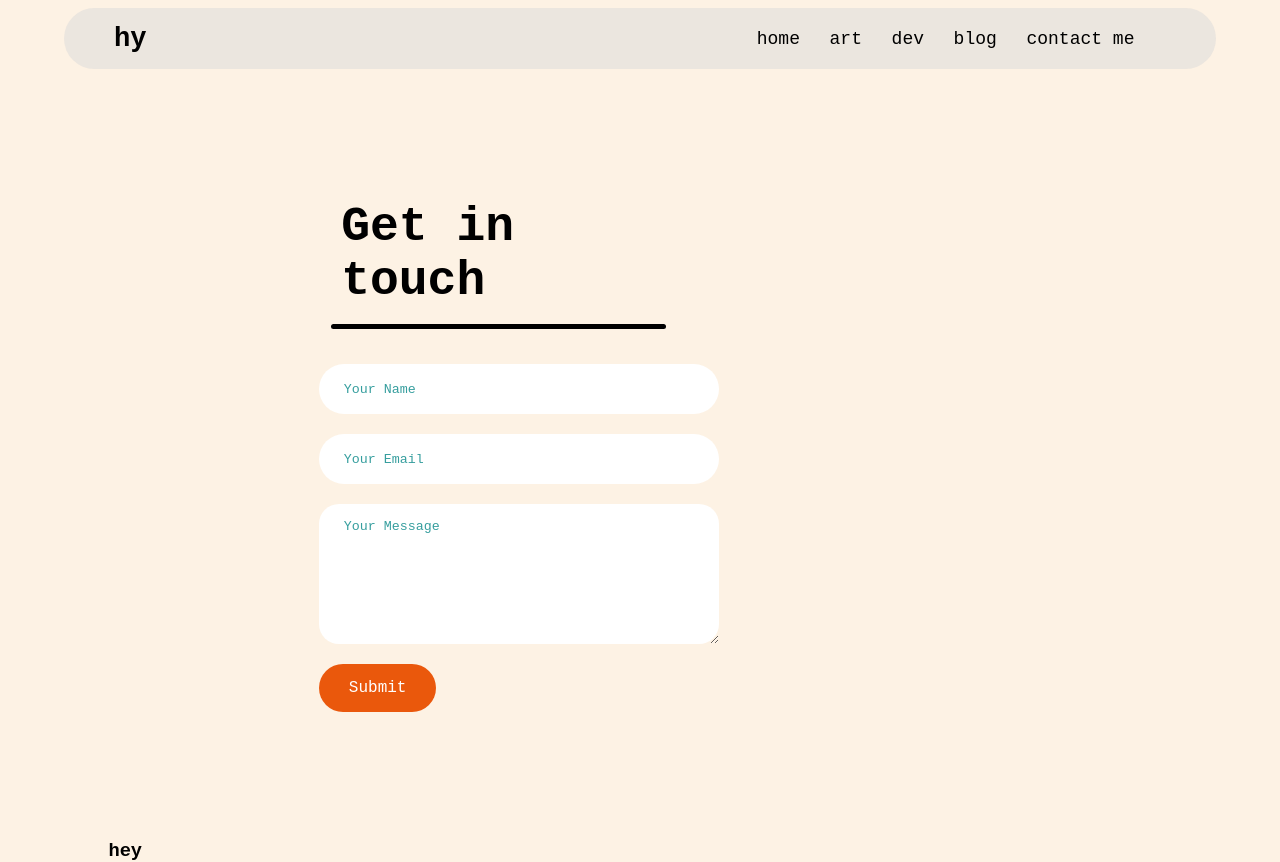
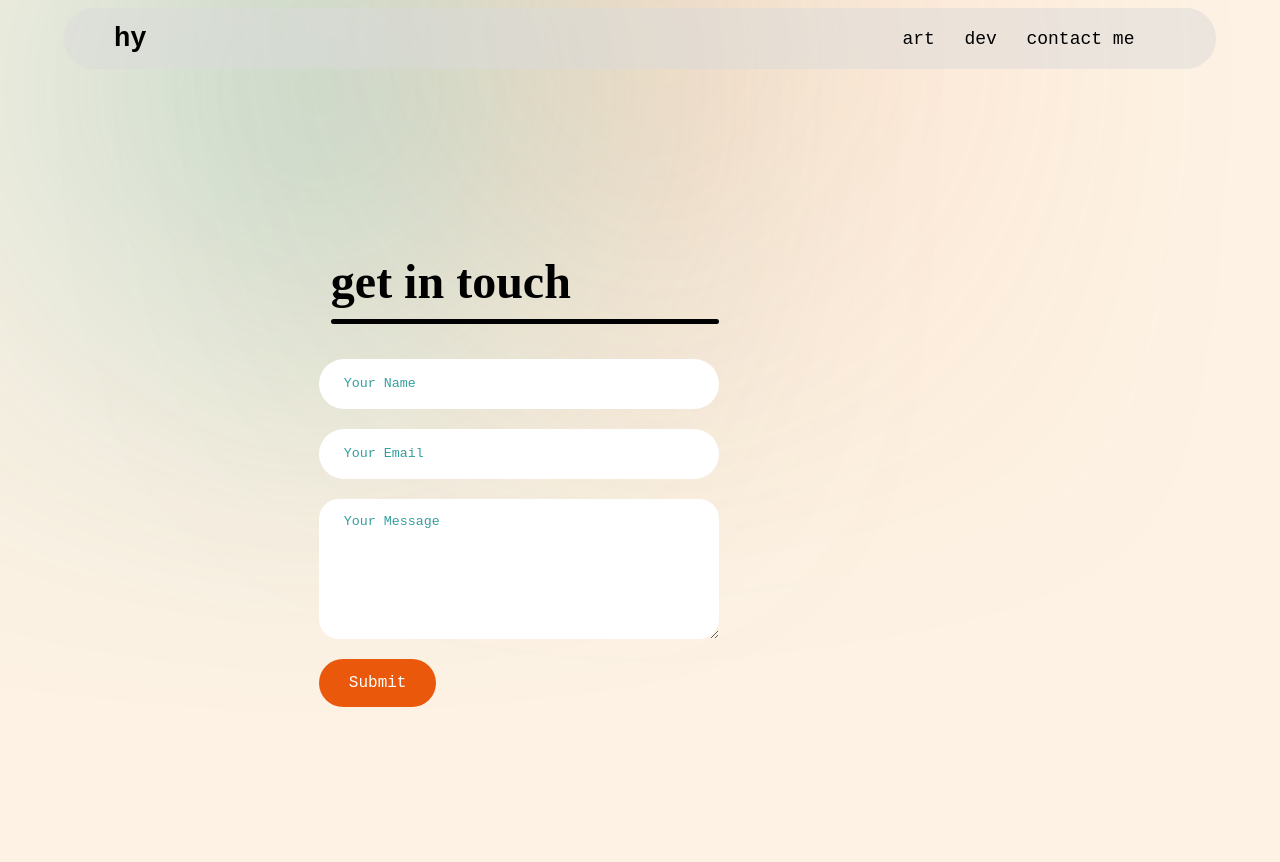
Before and after one commit to lazipotato/lazyp, a plain HTML site: page contactme.html in a window 1280 px wide. After the commit the page ends 840 px from the top, so only its background shows below. Drawn offline with Linux system fonts and the light colour scheme.

Commit message:
Update contactme.html

```diff
--- a/contactme.html
+++ b/contactme.html
@@ -11,19 +11,21 @@
 </head>
 <body>
     <header>
-        <a href = "#" class = "logo">hy</a>
+        <a href = "./index.html" class = "logo">hy</a>
         <nav class = "navbar">
-            <a href = "./index.html">home</a>
-            <a href = "#">art</a>
+            <a href = "./index.html#art">art</a>
             <a href = "#">dev</a>
-            <a href = "blog.html">blog</a>
             <a href = "./contactme.html">contact me</a>
         </nav>
     </header>
+    <div class="backgroundcircles" style = "top:-60px">
+        <div class="bg-shape bg-teal opacity-50 bg-blur"></div>
+        <div class="bg-shape bg-primary opacity-50 bg-blur"></div>
+    </div>
     <div class = "contact-container">
         <form action="https://api.web3forms.com/submit" method="POST" class = "contact-left">
             <div class="contact-left-title">
-                <h2>Get in touch</h2>
+                <h1 class = "dm-serif">get in touch</h1>
                 <hr>
             </div>
             <input type="hidden" name="access_key" value="f0586278-b04e-4be3-b7bc-4c72df40afc8">
@@ -37,4 +39,4 @@
         </div>
     </div>
 </body>
-</html><h3>hey</h3>
+</html>
```
